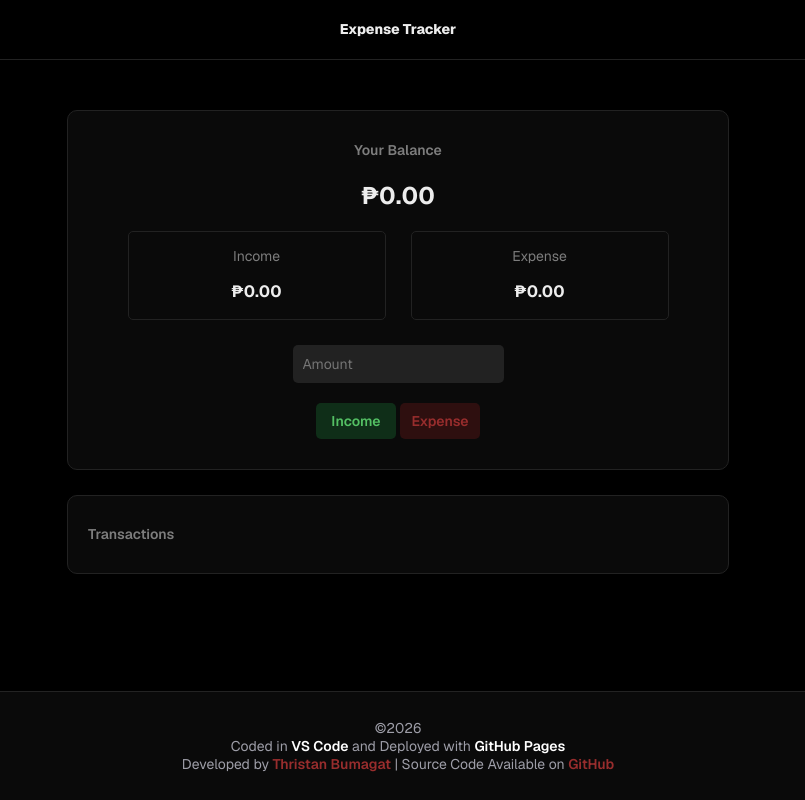
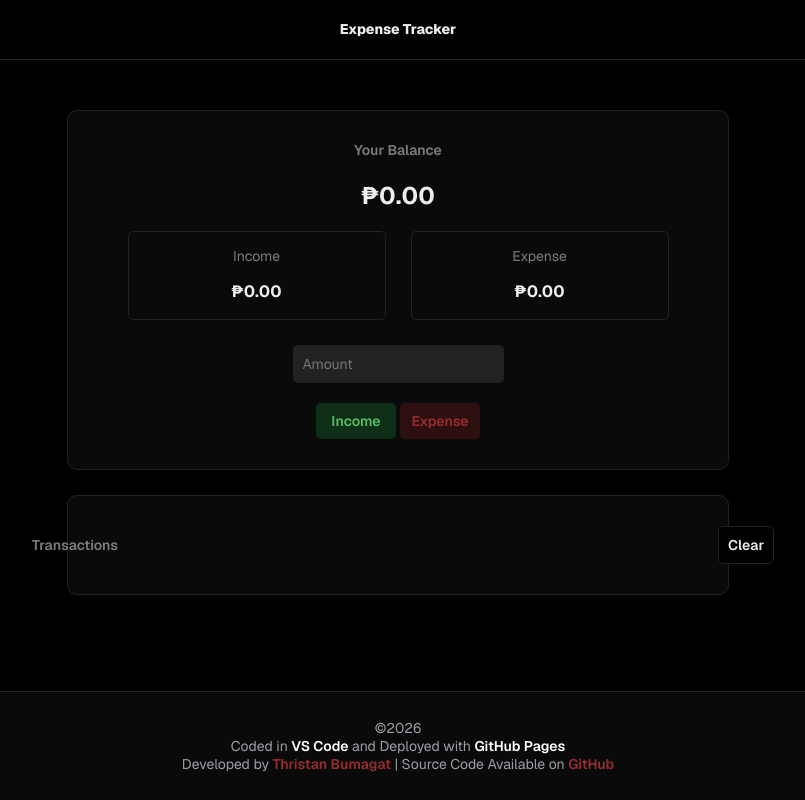
Before and after one commit to 3stannn/Expense-tracker, a plain HTML site: page index.html in a window 1280 px wide. Shown: the whole page, without its empty margins (242-1047 px from the left). Drawn offline with nearby package versions, Linux system fonts and the light colour scheme.

Commit message:
added a clear function

```diff
--- a/index.html
+++ b/index.html
@@ -35,7 +35,10 @@
         </div>
     </div>
     <div class="transaction-container">
-        <h4>Transactions</h4>
+        <div class="transaction-child">
+            <h4>Transactions</h4>
+            <button onclick="clearValues()">Clear</button>
+        </div>
         <div id="records">
 
         </div>
--- a/script.js
+++ b/script.js
@@ -104,3 +104,17 @@ function addExpense() {
     refreshValues();
   }
 }
+
+function clearValues() {
+  amount = 0;
+  incomeAmount = 0;
+  expenseAmount = 0;
+  transactions = [];
+
+  localStorage.removeItem(STORAGE_KEY);
+
+  amountInput.value = "";
+  records.innerHTML = "";
+
+  refreshValues();
+}
--- a/style.css
+++ b/style.css
@@ -123,6 +123,25 @@ h1 {
     color: #EDEDED;
 }
 
+.transaction-container button {
+    font-family: "Geist", sans-serif;
+    font-size: 14px;
+    font-weight: 600;
+    padding: 9px;
+    width: 80px;
+    border: none;
+    border-radius: 5px;
+    margin-bottom: 20px;
+    margin-top: 20px;
+    background-color: #000000;
+    color: #EDEDED;
+    border: solid 1px #222222;
+}
+
+.transaction-container button:hover {
+    cursor: pointer;
+}
+
 .transaction-container h4 {
     color: #7D7D7D;
     font-size: 14px;
@@ -136,6 +155,14 @@ h1 {
     font-size: 14px;
     line-height: 20px;
     padding-left: 10px;
+}
+
+.transaction-child {
+    display: flex;
+    flex-direction: row;
+    justify-content: center;
+    align-items: center;
+    gap: 600px;
 }
 
 .income {
```
